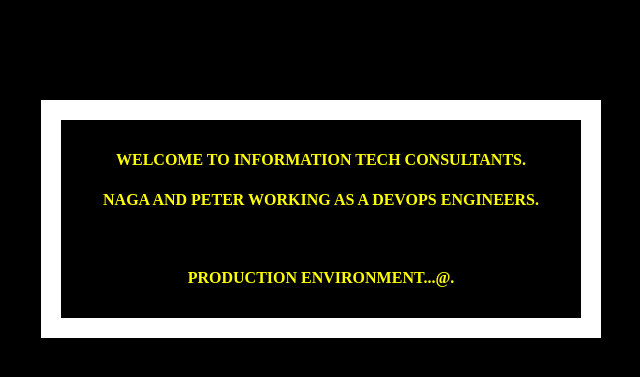
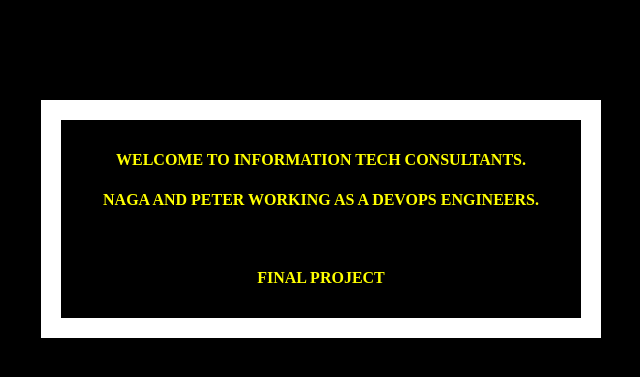
Before and after one commit to sireeshanaga/Capstone-project, a Flask app: page / in a window 1280 px wide. Shown: the top 377 px of the page, without its empty margins (319-959 px from the left). Run offline with Flask 2, Linux system fonts and the light colour scheme.

Commit message:
Update index.html

```diff
--- a/templates/index.html
+++ b/templates/index.html
@@ -22,7 +22,7 @@
       <h4>Welcome to Information Tech Consultants.</h4>
       <h4>Naga and Peter Working as a DevOps Engineers.</h4>
       <br>
-       <h4>Production Environment...@.</h4>
+       <h4>Final Project</h4>
     </div>
   </body>
 </html>
```
